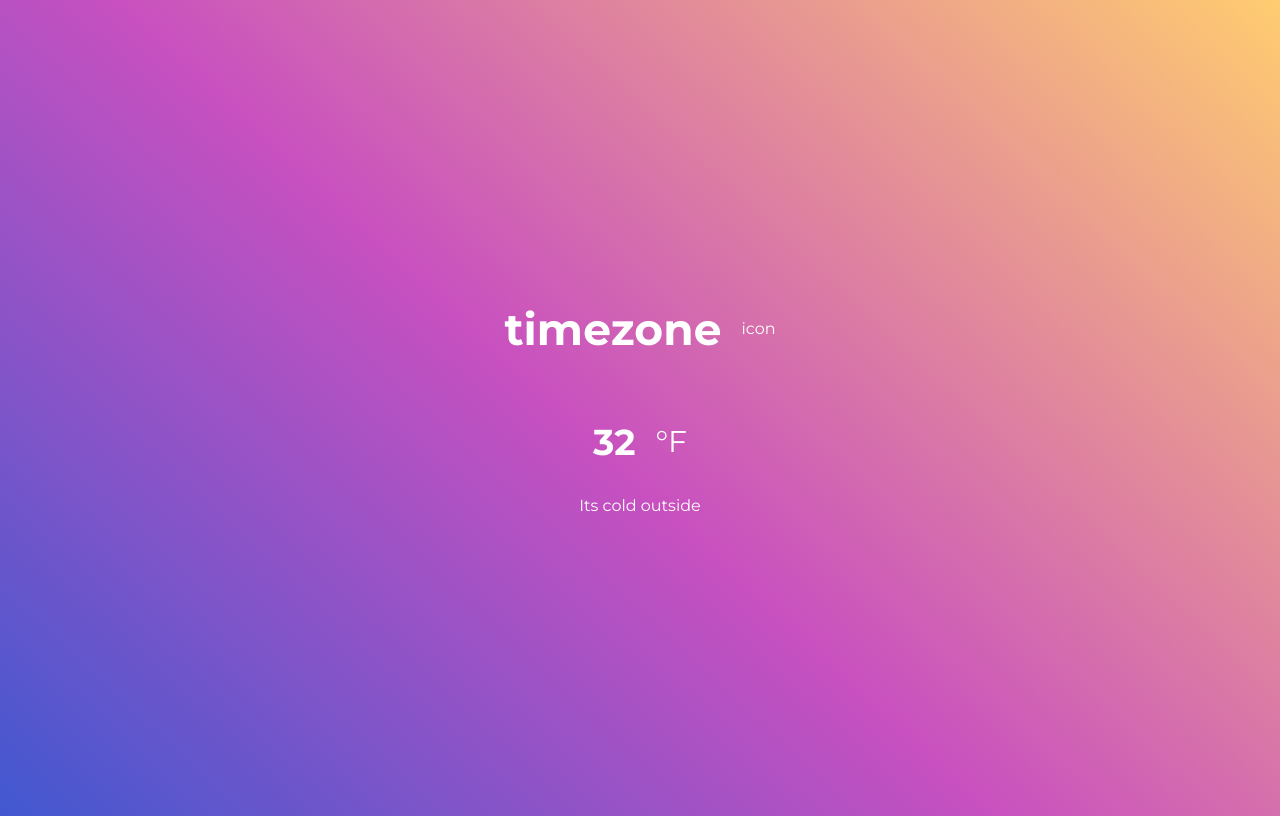
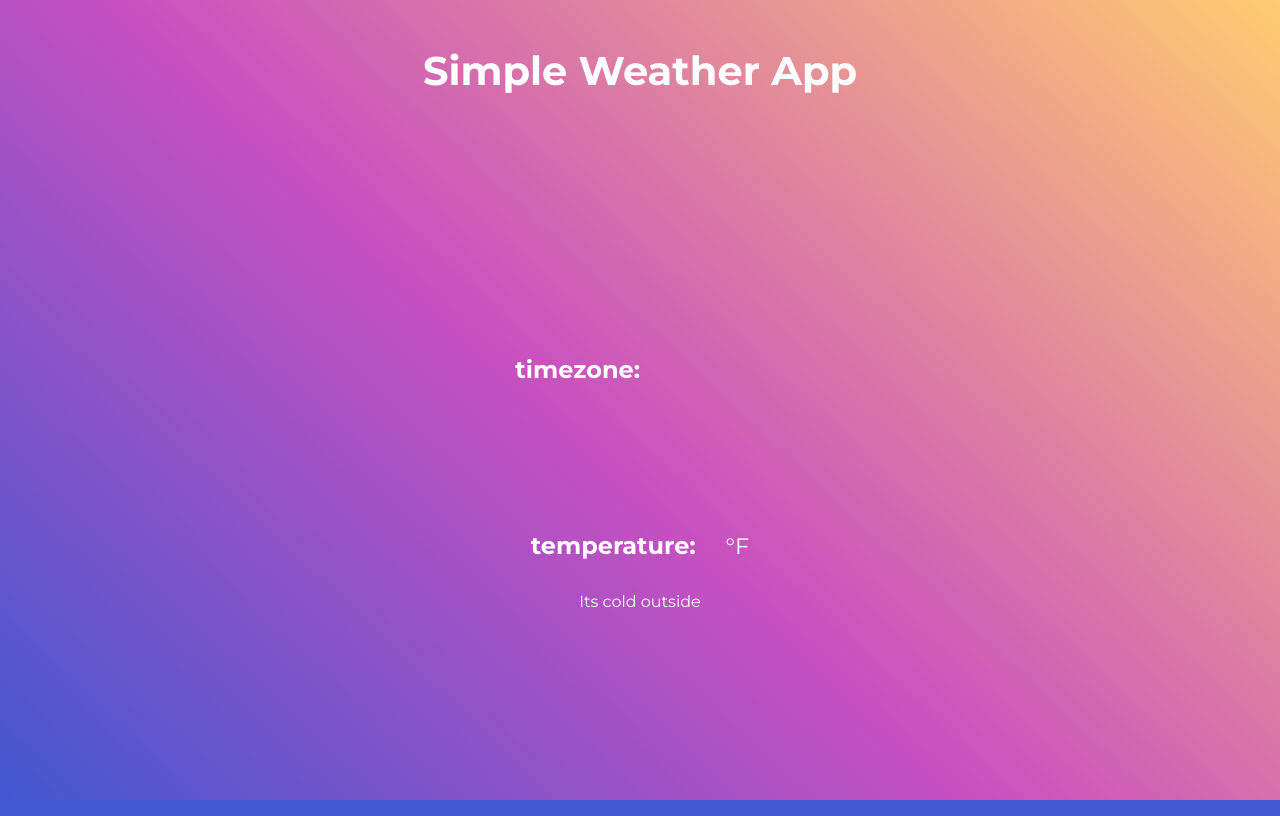
Before and after one commit to stasyakalinina/simple-weathe-app, a website: page index.html in a window 1280 px wide. Drawn offline with nearby package versions, Linux system fonts and the light colour scheme; files that its build step writes are made by us from their sources.

Commit message:
new styles for app

```diff
--- a/index.html
+++ b/index.html
@@ -8,17 +8,29 @@
   <title>Weather App</title>
 </head>
 <body>
+  <div class="container">
+    <header class="header">
+      <h1 class="header__title">Simple Weather App</h1>
+      <p class="header__info"></p>
+    </header>
+    <main class="content">
       <section class="location">
-    <h1 class="location__timezone">timezone</h1>
-    <p>icon</p>
+        <h2 class="location__title">timezone:</h2>
+        <p class="location__timezone"></p>
+        <div class="location__icon">
+          <canvas class="icon" width="128" height="128"></canvas>
+        </div>
       </section>
       <section class="temperature">
         <div class="temperature__degree">
-      <h2 class="temperature__title">32</h2>
+          <h2 class="temperature__title">temperature:</h2>
+          <span class="temperature__number"></span>
           <span class="temperature__scale">&deg;f</span>
         </div>
         <div class="temperature__description">Its cold outside</div>
       </section>
+    </main>
+  </div>
 
   <script src="build/js/main.js"></script>
 </body>
--- /dev/null
+++ b/src/components/content.scss
@@ -0,0 +1,7 @@
+.content {
+  height: calc(100vh - 187px);
+  display: flex;
+  flex-flow: column nowrap;
+  justify-content: center;
+  align-items: center;
+}
--- /dev/null
+++ b/src/components/header.scss
@@ -0,0 +1,16 @@
+.header {
+  min-height: 120px;
+  padding: 0 20px;
+  text-align: center;
+
+  &__title {
+    font-size: 40px;
+    line-height: 1.2;
+  }
+
+  &__info {
+    margin: 0;
+    font-size: 26px;
+    color: #3b05ffd7;
+  }
+}
--- a/src/components/location.scss
+++ b/src/components/location.scss
@@ -1,12 +1,29 @@
 .location {
-  display: flex;
-  align-items: center;
-  justify-content: space-between;
-  padding: 0 20px;
+  // display: flex;
+  // align-items: center;
+  // justify-content: space-between;
+  display: grid;
+  grid-template-columns: 1fr 1fr;
+  grid-template-rows: auto auto;
+  grid-template-areas:
+    'title icon'
+    'zone icon';
+  width: 100%;
   margin: 0 0 4rem;
 
+  &__title {
+    grid-area: title;
+    justify-self: end;
+  }
+
   &__timezone {
+    grid-area: zone;
+    justify-self: end;
     font-size: 44px;
-    margin: 0 20px 0 0;
+    margin: 0;
+  }
+
+  &__icon {
+    grid-area: icon;
   }
 }
--- a/src/components/main.scss
+++ b/src/components/main.scss
@@ -1,18 +1,19 @@
-html {
-  margin: 0;
-  padding: 0;
+* {
   box-sizing: border-box;
 }
 
 body {
-  height: 100vh;
-  display: flex;
-  flex-flow: column nowrap;
-  justify-content: center;
-  align-items: center;
+  margin: 0;
+  padding: 0;
   font-family: 'Montserrat', sans-serif;
   font-size: 16px;
   color: #fff;
   background-color: #4158D0;
   background-image: linear-gradient(43deg, #4158D0 0%, #C850C0 46%, #FFCC70 100%);
 }
+
+.container {
+  max-width: 1440px;
+  margin: 0 auto;
+  padding: 20px;
+}
--- a/src/components/temperature.scss
+++ b/src/components/temperature.scss
@@ -9,12 +9,16 @@
   }
 
   &__title {
-    font-size: 36px;
     margin: 0 20px 0 0;
   }
 
+  &__number {
+    font-size: 1.4em;
+    margin-right: 10px;
+  }
+
   &__scale {
-    font-size: 30px;
+    font-size: 1.4em;
     text-transform: uppercase;
   }
 
--- a/src/style/styles.scss
+++ b/src/style/styles.scss
@@ -1,4 +1,6 @@
 @import './vars';
 @import '../components/main';
+@import '../components/header';
+@import '../components/content';
 @import '../components/location';
 @import '../components/temperature';
```
Lines whose indentation alone changed are shown as unchanged.
